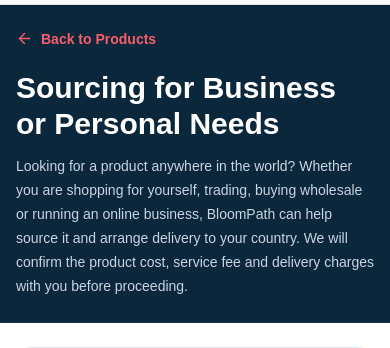
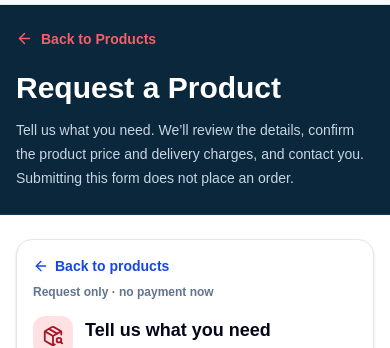
Before and after one commit to shahzad3378/bloompth, a Next.js app: page /request-product in a window 390 px wide. Shown: the part 222-570 px from the top of the page. Built offline with nearby package versions, Linux system fonts and the light colour scheme; no server answers; the database is empty.

Commit message:
Clarify product request page and responsive layout

```diff
--- a/app/(website)/request-product/page.tsx
+++ b/app/(website)/request-product/page.tsx
@@ -21,25 +21,21 @@
           </Link>
 
           <h1 className="mt-4 text-3xl font-black sm:mt-6 sm:text-5xl">
-            Sourcing for Business or Personal Needs
+            Request a Product
           </h1>
 
           <p className="mt-3 max-w-2xl text-sm leading-6 text-slate-300 sm:mt-4 sm:text-lg sm:leading-8">
-            Looking for a product anywhere in the world? Whether you are
-            shopping for yourself, trading, buying wholesale or running an
-            online business, BloomPath can help source it and arrange delivery
-            to your country. We will confirm the product cost, service fee and
-            delivery charges with you before proceeding.
+            Tell us what you need. We’ll review the details, confirm the product price and delivery charges, and contact you. Submitting this form does not place an order.
           </p>
         </div>
       </section>
 
-      <section className="mx-auto grid w-full max-w-7xl min-w-0 gap-5 px-4 py-6 sm:gap-8 sm:px-6 sm:py-12 lg:grid-cols-[1fr_360px] lg:items-start">
+      <section className="mx-auto grid w-full max-w-7xl min-w-0 gap-5 px-4 py-6 sm:gap-8 sm:px-6 sm:py-12 lg:grid-cols-[minmax(0,1fr)_360px] lg:items-start">
         <Suspense fallback={<div>Loading...</div>}>
           <RequestProductForm initialCountry={initialCountry} />
         </Suspense>
 
-        <aside className="space-y-4 lg:sticky lg:top-24">
+        <aside className="min-w-0 space-y-4 lg:sticky lg:top-24">
           <div className="rounded-3xl bg-brand-950 p-6 text-white">
             <h2 className="text-xl font-black">
               Source and shop with BloomPath
```
